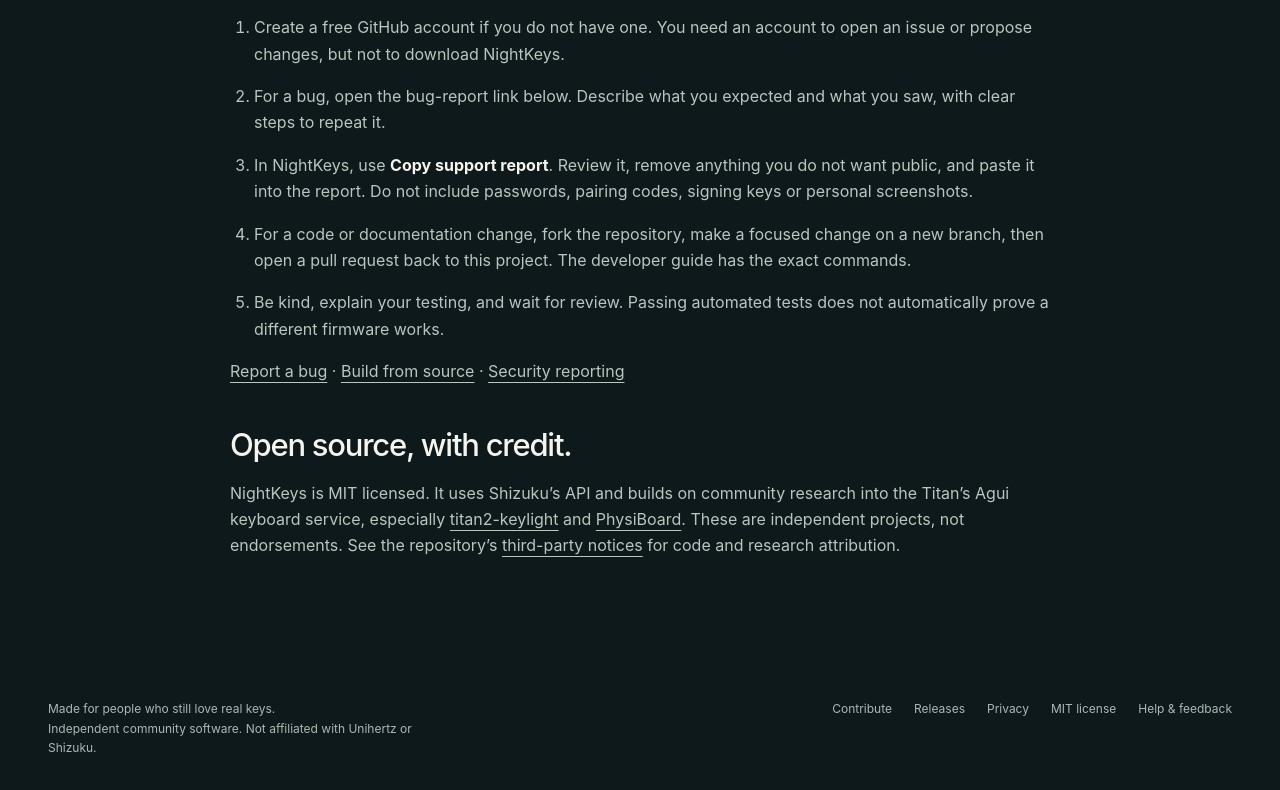
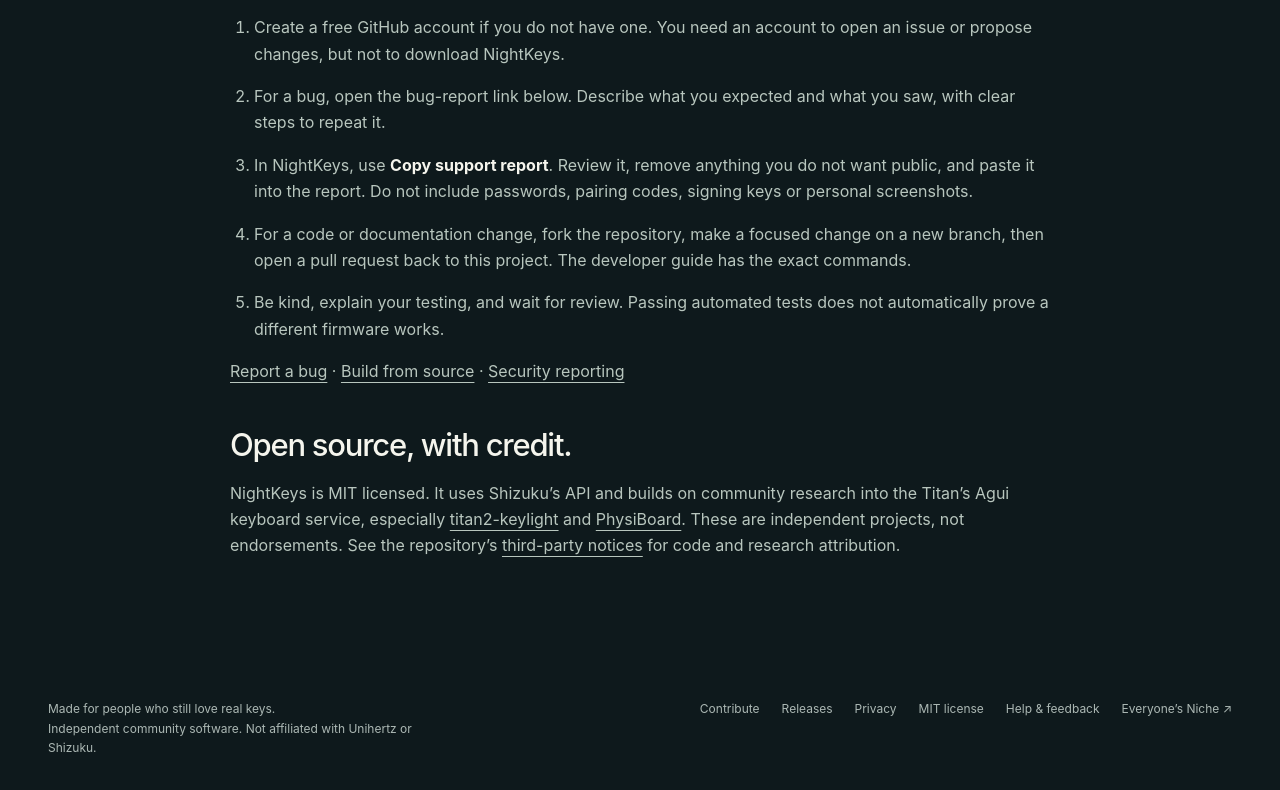
Before and after one commit to jasonlok000/titan2-nightkeys, a plain HTML site: page site/contribute.html in a window 1280 px wide. Shown: the part 1531-2321 px from the top of the page. Drawn offline with Linux system fonts and the light colour scheme.

Commit message:
site: footer link to Everyone's Niche

```diff
--- a/site/contribute.html
+++ b/site/contribute.html
@@ -5,4 +5,4 @@
 <h2 id="new-tools">A home for the next useful thing.</h2><p>NightKeys is the first tool, not a promise of a giant suite. Bring an idea that solves a specific Titan problem. Open a proposal before writing a large feature so we can agree on scope, permissions and safety.</p><p>The shared catalogue lives in <code>site/data/tools.json</code>. New tools can have their own repository or Android module and still appear here, with a guide and source link. Only working, reviewed tools should be marked available.</p><a class="button" href="https://github.com/jasonlok000/titan2-nightkeys/issues/new?template=feature_request.yml">Propose a tool or improvement <svg viewBox="0 0 24 24" aria-hidden="true"><path d="M4 12h15m-6-6 6 6-6 6"/></svg></a>
 <h2>Your first contribution, step by step.</h2><ol><li>Create a free GitHub account if you do not have one. You need an account to open an issue or propose changes, but not to download NightKeys.</li><li>For a bug, open the bug-report link below. Describe what you expected and what you saw, with clear steps to repeat it.</li><li>In NightKeys, use <strong>Copy support report</strong>. Review it, remove anything you do not want public, and paste it into the report. Do not include passwords, pairing codes, signing keys or personal screenshots.</li><li>For a code or documentation change, fork the repository, make a focused change on a new branch, then open a pull request back to this project. The developer guide has the exact commands.</li><li>Be kind, explain your testing, and wait for review. Passing automated tests does not automatically prove a different firmware works.</li></ol><p><a href="https://github.com/jasonlok000/titan2-nightkeys/issues/new?template=bug_report.yml">Report a bug</a> · <a href="https://github.com/jasonlok000/titan2-nightkeys/blob/main/docs/DEVELOPMENT.md">Build from source</a> · <a href="https://github.com/jasonlok000/titan2-nightkeys/blob/main/SECURITY.md">Security reporting</a></p>
 <h2>Open source, with credit.</h2><p>NightKeys is MIT licensed. It uses Shizuku’s API and builds on community research into the Titan’s Agui keyboard service, especially <a href="https://github.com/furkan-bayrak/titan2-keylight">titan2-keylight</a> and <a href="https://github.com/brobata/physiboard">PhysiBoard</a>. These are independent projects, not endorsements. See the repository’s <a href="https://github.com/jasonlok000/titan2-nightkeys/blob/main/THIRD_PARTY_NOTICES.md">third-party notices</a> for code and research attribution.</p></div></main>
-<footer class="site-footer wrap"><p>Made for people who still love real keys.<br>Independent community software. Not affiliated with Unihertz or Shizuku.</p><nav class="footer-links" aria-label="Footer"><a href="contribute.html">Contribute</a><a href="https://github.com/jasonlok000/titan2-nightkeys/releases">Releases</a><a href="privacy.html">Privacy</a><a href="https://github.com/jasonlok000/titan2-nightkeys/blob/main/LICENSE">MIT license</a><a href="https://github.com/jasonlok000/titan2-nightkeys/issues">Help &amp; feedback</a></nav></footer></body></html>
+<footer class="site-footer wrap"><p>Made for people who still love real keys.<br>Independent community software. Not affiliated with Unihertz or Shizuku.</p><nav class="footer-links" aria-label="Footer"><a href="contribute.html">Contribute</a><a href="https://github.com/jasonlok000/titan2-nightkeys/releases">Releases</a><a href="privacy.html">Privacy</a><a href="https://github.com/jasonlok000/titan2-nightkeys/blob/main/LICENSE">MIT license</a><a href="https://github.com/jasonlok000/titan2-nightkeys/issues">Help &amp; feedback</a><a href="https://everyones-niche.com/">Everyone’s Niche ↗</a></nav></footer></body></html>
```
Also changed, not shown: site/hold-symbols.html (+1 -1 lines), site/index.html (+1 -1 lines), site/privacy.html (+1 -1 lines), site/scale-toggle.html (+1 -1 lines), site/setup.html (+1 -1 lines).
